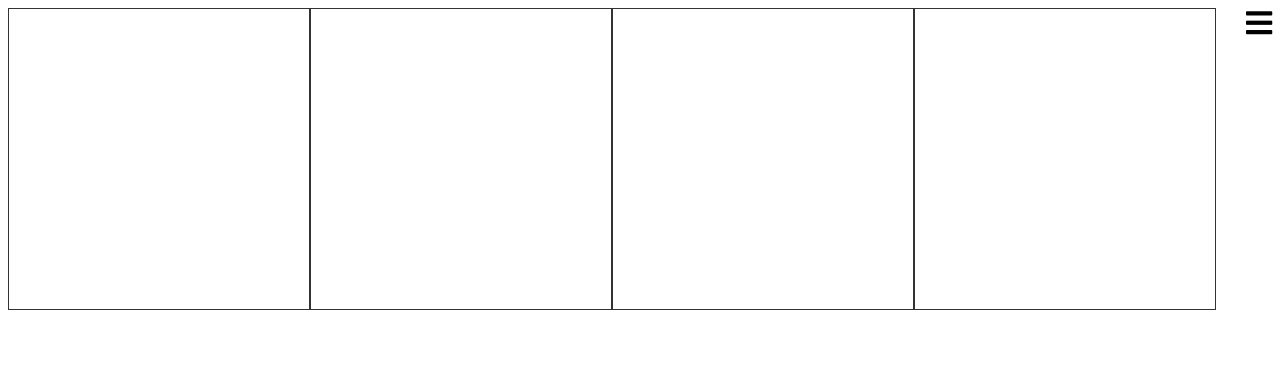
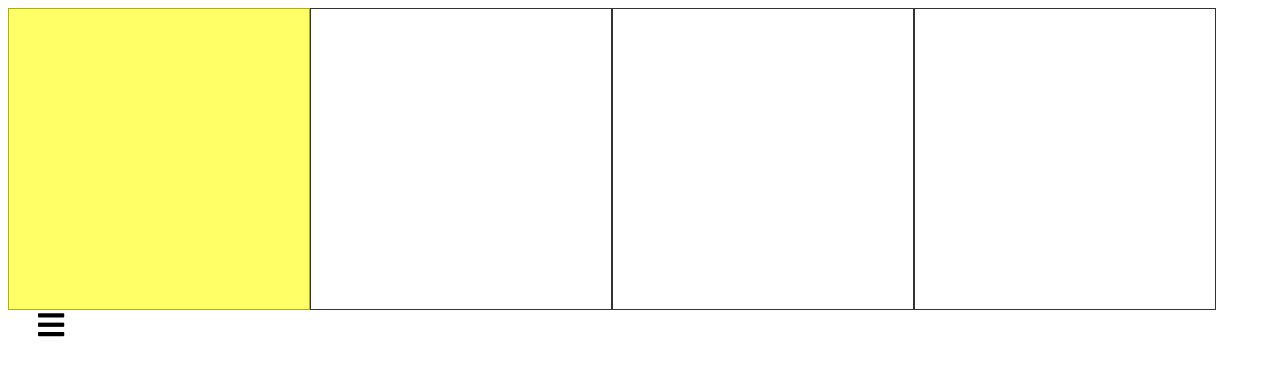
Before and after one commit to rbpTup/javascriptTutorial, a plain HTML site: page index.html in a window 1280 px wide. Shown: the top 376 px of the page. Drawn offline with Linux system fonts and the light colour scheme.

Commit message:
session9

```diff
--- /dev/null
+++ b/css/main.css
@@ -0,0 +1,21 @@
+.wrap{
+  position: relative;
+}
+.wrap::after{
+  content: "";
+  display: block;
+  clear: both;
+}
+
+#hoverBox{
+  position: absolute;
+  width: 0;
+  height: 0;
+  left: auto;
+  top: auto;
+  background-color: rgba(255, 255, 0, .6);
+  transition: all .35s;
+}
+#hoverBox.transitioned{
+  transition: all .35s;
+}
--- a/index.html
+++ b/index.html
@@ -7,15 +7,19 @@
 
 
   <link rel="stylesheet" href="https://cdnjs.cloudflare.com/ajax/libs/font-awesome/5.15.3/css/all.min.css" integrity="sha512-iBBXm8fW90+nuLcSKlbmrPcLa0OT92xO1BIsZ+ywDWZCvqsWgccV3gFoRBv0z+8dLJgyAHIhR35VZc2oM/gI1w==" crossorigin="anonymous" />
+  <link rel="stylesheet" href="css/main.css">
   <script defer src="js/main.js"></script>
 </head>
 <body>
   <main>
 
-    <div id="box1" onmouseout="mouseEntered(event)" onmouseover="mouseEntered(event)" class="class1 class3" onclick="classCheck(event)" style="float: left; font-size: 30px; position: relative; width: 300px; height: 300px; border: 1px solid #333"></div>
-    <div id="box2" onmouseout="mouseEntered(event)" onmouseover="mouseEntered(event)" class="class1 class3" onclick="classCheck(event)" style="float: left; font-size: 30px; position: relative; width: 300px; height: 300px; border: 1px solid #333"></div>
-    <div id="box3" onmouseout="mouseEntered(event)" onmouseover="mouseEntered(event)" class="class1 class3" onclick="classCheck(event)" style="float: left; font-size: 30px; position: relative; width: 300px; height: 300px; border: 1px solid #333"></div>
-    <div id="box4" onmouseout="mouseEntered(event)" onmouseover="mouseEntered(event)" class="class1 class3" onclick="classCheck(event)" style="float: left; font-size: 30px; position: relative; width: 300px; height: 300px; border: 1px solid #333"></div>
+    <div class="wrap">
+      <div id="box1" onmouseout="mouseEntered(event)" onmouseover="mouseEntered(event)" class="myBox" onclick="classCheck(event)" style="float: left; font-size: 30px; position: relative; width: 300px; height: 300px; border: 1px solid #333"></div>
+      <div id="box2" onmouseout="mouseEntered(event)" onmouseover="mouseEntered(event)" class="myBox" onclick="classCheck(event)" style="float: left; font-size: 30px; position: relative; width: 300px; height: 300px; border: 1px solid #333"></div>
+      <div id="box3" onmouseout="mouseEntered(event)" onmouseover="mouseEntered(event)" class="myBox" onclick="classCheck(event)" style="float: left; font-size: 30px; position: relative; width: 300px; height: 300px; border: 1px solid #333"></div>
+      <div id="box4" onmouseout="mouseEntered(event)" onmouseover="mouseEntered(event)" class="myBox" onclick="classCheck(event)" style="float: left; font-size: 30px; position: relative; width: 300px; height: 300px; border: 1px solid #333"></div>
+      <span id="hoverBox"></span>
+    </div>
 
     <div id="hamberger" style="position: relative; left: 30px; font-size: 30px">
       <i onclick="menuTrigger(event)" class="fas fa-bars"></i>
--- a/js/main.js
+++ b/js/main.js
@@ -11,6 +11,19 @@ const closestSide = sides => {
   return minIndex;
 }
 
+const adjustHOverLayer = target => {
+  const width = target.offsetWidth;
+  const height = target.offsetHeight;
+  const left = target.offsetLeft;
+  const top = target.offsetTop;
+
+  const hoverBox = document.getElementById('hoverBox');
+  hoverBox.style.left = left;
+  hoverBox.style.top = top;
+  hoverBox.style.width = width;
+  hoverBox.style.height = height;
+}
+
 const mouseEntered = (e) => {
   let sides = {}, text;
 
@@ -20,15 +33,15 @@ const mouseEntered = (e) => {
     sides.bottom = e.target.clientHeight - e.layerY;
     sides.left = e.layerX;
 
-    text = `Entrance from: ${closestSide(sides)}`;
+    e.target.classList.add(`enter-${closestSide(sides)}`);
+    adjustHOverLayer(e.target);
   }else if(e.type === 'mouseout'){
-    console.log(e);
     sides.top = Math.abs(e.clientY - e.target.offsetTop);
     sides.right = Math.abs(e.clientX - e.target.clientWidth - e.target.offsetLeft);
     sides.bottom = Math.abs(e.clientY - e.target.clientHeight - e.target.offsetTop);
     sides.left = Math.abs(e.clientX - e.target.offsetLeft);
 
-    text = `Exit from: ${closestSide(sides)}`;
+    e.target.classList.add(`exit-${closestSide(sides)}`);
   }
 
   e.target.textContent = text
@@ -38,3 +51,5 @@ function menuTrigger(e) {
   e.target.classList.toggle('fa-bars');
   e.target.classList.toggle('fa-times');
 }
+
+adjustHOverLayer(document.querySelector('.wrap > :first-child'));
```
